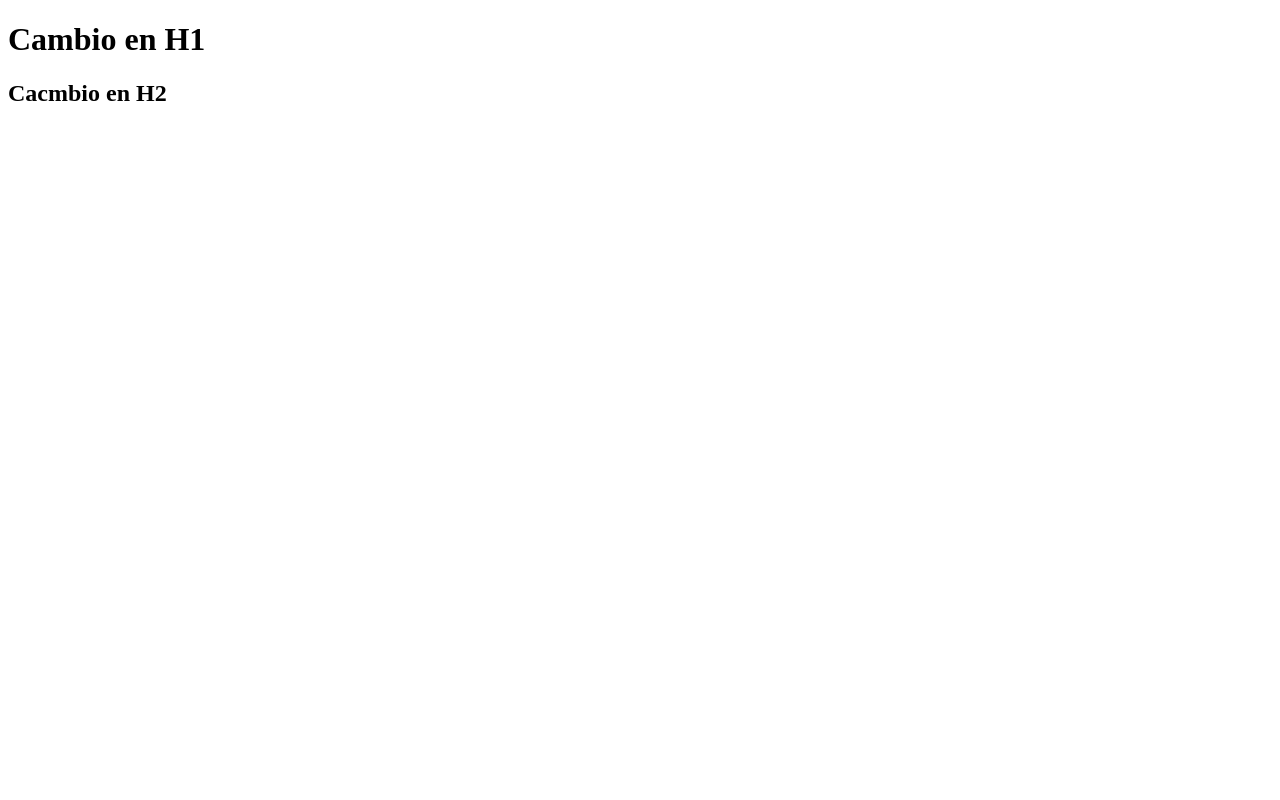
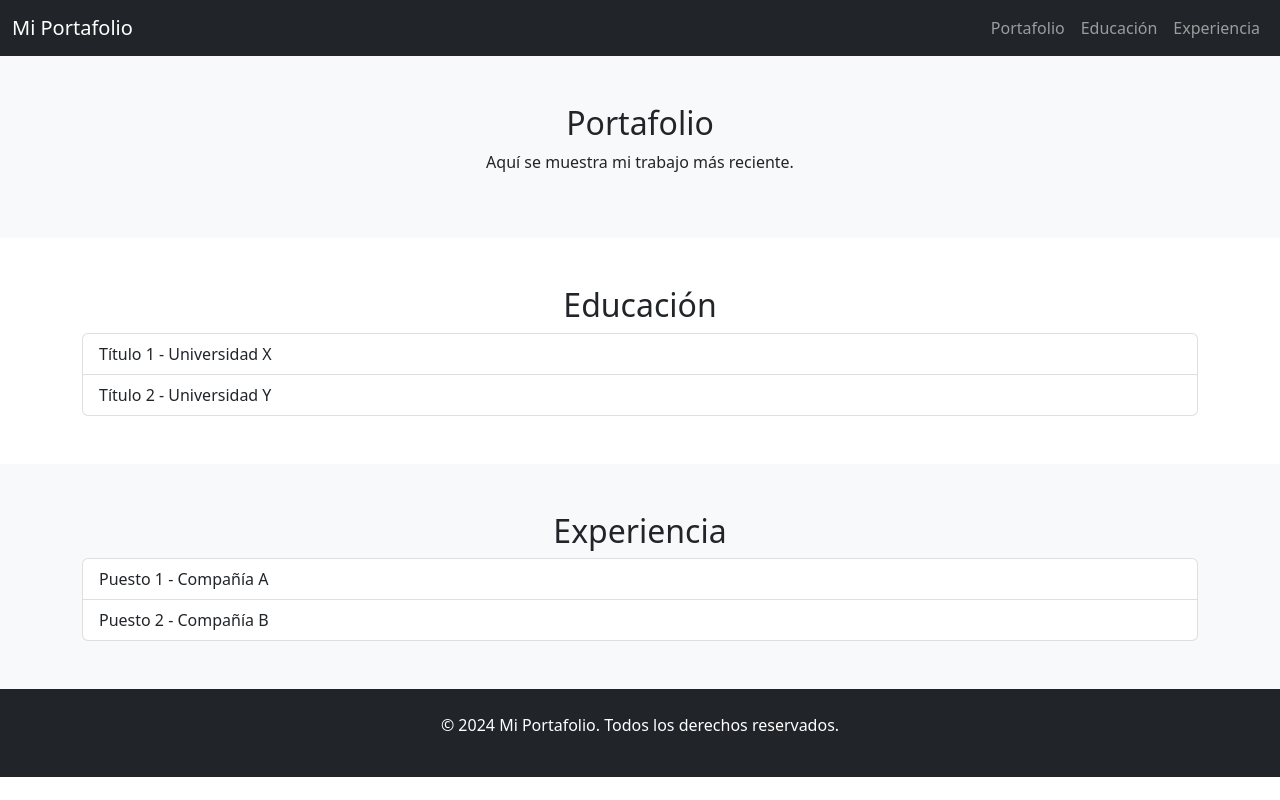
Before and after one commit to japarrav/japarrav.github.io, a plain HTML site: page index.html in a window 1280 px wide. Drawn offline with nearby package versions, Linux system fonts and the light colour scheme.

Commit message:
Cuerpo de mi CV

```diff
--- a/index.html
+++ b/index.html
@@ -1,12 +1,76 @@
 <!DOCTYPE html>
-<html lang="en">
+<html lang="es">
 <head>
-    <meta charset="UTF-8">
-    <meta name="viewport" content="width=device-width, initial-scale=1.0">
-    <title>Mi Titulo</title>
+  <meta charset="UTF-8">
+  <meta name="viewport" content="width=device-width, initial-scale=1.0">
+  <title>Mi Portafolio</title>
+  <link href="https://cdnjs.cloudflare.com/ajax/libs/bootstrap/5.2.0/css/bootstrap.min.css" rel="stylesheet">
 </head>
 <body>
-    <h1>Cambio en H1</h1>
-    <h2>Cacmbio en H2</h2>
+
+  <!-- Barra de Navegación -->
+  <nav class="navbar navbar-expand-lg navbar-dark bg-dark">
+    <div class="container-fluid">
+      <a class="navbar-brand" href="#">Mi Portafolio</a>
+      <button class="navbar-toggler" type="button" data-bs-toggle="collapse" data-bs-target="#navbarNav" aria-controls="navbarNav" aria-expanded="false" aria-label="Toggle navigation">
+        <span class="navbar-toggler-icon"></span>
+      </button>
+      <div class="collapse navbar-collapse" id="navbarNav">
+        <ul class="navbar-nav ms-auto">
+          <li class="nav-item">
+            <a class="nav-link" href="#portfolio">Portafolio</a>
+          </li>
+          <li class="nav-item">
+            <a class="nav-link" href="#education">Educación</a>
+          </li>
+          <li class="nav-item">
+            <a class="nav-link" href="#experience">Experiencia</a>
+          </li>
+        </ul>
+      </div>
+    </div>
+  </nav>
+
+  <!-- Sección de Portafolio -->
+  <section id="portfolio" class="p-5 bg-light">
+    <div class="container">
+      <h2 class="text-center">Portafolio</h2>
+      <p class="text-center">Aquí se muestra mi trabajo más reciente.</p>
+      <!-- Aquí puedes agregar contenido de tu portafolio -->
+    </div>
+  </section>
+
+  <!-- Sección de Educación -->
+  <section id="education" class="p-5">
+    <div class="container">
+      <h2 class="text-center">Educación</h2>
+      <ul class="list-group">
+        <li class="list-group-item">Título 1 - Universidad X</li>
+        <li class="list-group-item">Título 2 - Universidad Y</li>
+        <!-- Agrega más títulos según sea necesario -->
+      </ul>
+    </div>
+  </section>
+
+  <!-- Sección de Experiencia -->
+  <section id="experience" class="p-5 bg-light">
+    <div class="container">
+      <h2 class="text-center">Experiencia</h2>
+      <ul class="list-group">
+        <li class="list-group-item">Puesto 1 - Compañía A</li>
+        <li class="list-group-item">Puesto 2 - Compañía B</li>
+        <!-- Agrega más experiencias según sea necesario -->
+      </ul>
+    </div>
+  </section>
+
+  <!-- Footer -->
+  <footer class="bg-dark text-white text-center p-4">
+    <div class="container">
+      <p>&copy; 2024 Mi Portafolio. Todos los derechos reservados.</p>
+    </div>
+  </footer>
+
+  <script src="https://cdnjs.cloudflare.com/ajax/libs/bootstrap/5.2.0/js/bootstrap.bundle.min.js"></script>
 </body>
 </html>
```
